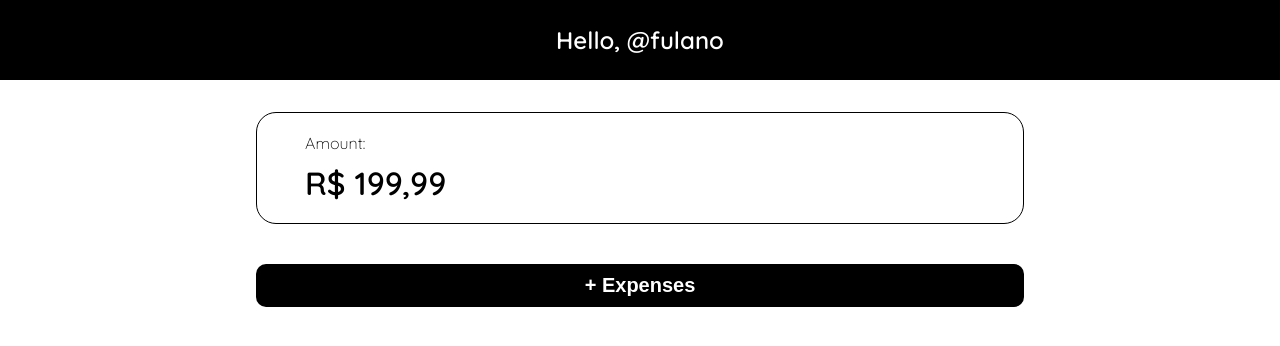
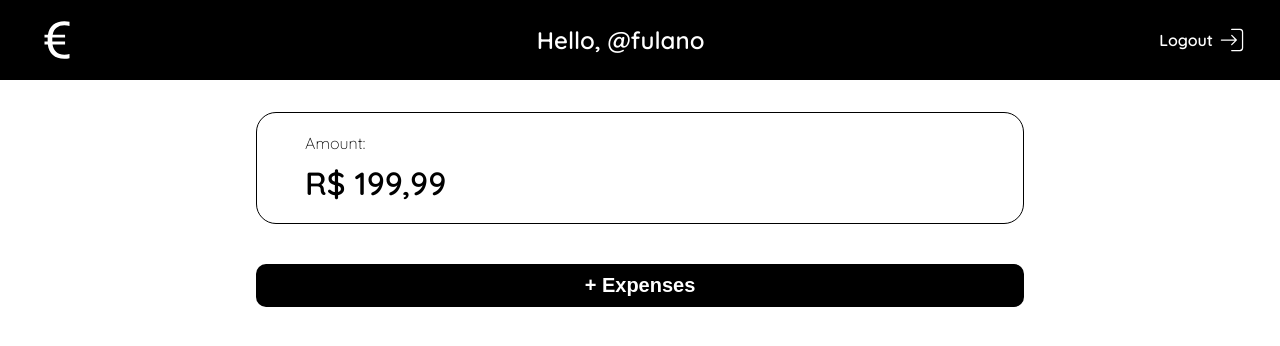
Before and after one commit to annakarlasganderla/avtWallet-webapp, a React (Vite) app: page / in a window 1280 px wide. Both pictures are taken after a click on the button "Login". Shown: the top 346 px of the page. Built offline with nearby package versions, Linux system fonts and the light colour scheme.

Commit message:
add ajustes na header do expenses

```diff
--- a/src/pages/expenses/list/expenseList.module.scss
+++ b/src/pages/expenses/list/expenseList.module.scss
@@ -4,9 +4,31 @@
     color: white;
     height: 80px;
     display: flex;
-    flex-direction: column;
-    justify-content: center;
+    flex-direction: row;
+    justify-content: start;
     align-items: center;
+
+}
+
+.subheader {
+    width: 100%;
+    display: flex;
+    justify-content: space-between;
+    align-items: center;
+    margin: 0 2rem;
+
+    .icon, p {
+        display: none;
+    }
+
+    .logout {
+        cursor: pointer;
+        transition: all ease .2s;
+    }
+
+    .logout:hover {
+        opacity: .5;
+    }
 }
 
 .amount_container {
@@ -71,6 +93,37 @@
 }
 
 @media(min-width:767px) {
+
+
+    .subheader {
+        width: 100%;
+        display: flex;
+        justify-content: space-between;
+        align-items: center;
+        margin: 0 2rem;
+
+        .icon, p {
+            display: block;
+        }
+
+        .logout {
+            display: flex;
+            gap: 5px;
+            align-items: center;
+            cursor: pointer;
+            transition: all ease .2s;
+
+            p {
+                font-weight: bold;
+
+            }
+        }
+
+        .logout:hover {
+            opacity: .5;
+        }
+    }
+
     .amount {
         margin-top: 2rem;
         border: 1px solid #000;
--- a/src/pages/expenses/list/index.tsx
+++ b/src/pages/expenses/list/index.tsx
@@ -4,6 +4,10 @@ import { AiOutlineRight } from 'react-icons/ai';
 import { ExpensiveState, IExpensive, ILogin, LoginState } from '../../../redux/redux.types';
 import { shallowEqual, useSelector } from 'react-redux';
 import { useNavigate } from 'react-router';
+import accountIcon from '../../../assets/account.svg';
+import { BsCurrencyEuro } from 'react-icons/bs';
+import {CiLogin} from 'react-icons/ci'
+
 
 export const Expense = () => {
 
@@ -19,7 +23,17 @@ export const Expense = () => {
     return (
         <>
             <header className={styles.header}>
-                <h2>Hello, @fulano</h2>
+                <div className={styles.subheader}>
+                    <BsCurrencyEuro className={styles.icon} color='white' size={50} />
+                    <h2>Hello, @fulano</h2>
+
+                    <div className={styles.logout}>
+                        <p>Logout</p>
+                        <CiLogin className={styles.iconLogout} color='white' size={30} />
+                    </div>
+
+                </div>
+
             </header>
 
             <main>
@@ -37,7 +51,7 @@ export const Expense = () => {
                             <h3>{item.name}</h3>
 
                             <div>
-                                <h3>{item.value.toLocaleString('pt-br', { style: 'currency', currency: 'BRL' })}</h3>
+                                <h3>{item?.value?.toLocaleString('pt-br', { style: 'currency', currency: 'BRL' })}</h3>
                                 <AiOutlineRight />
                             </div>
 
--- a/src/pages/login/login.module.scss
+++ b/src/pages/login/login.module.scss
@@ -82,7 +82,7 @@ strong {
 
     .input_area {
         width: 30%;
-        border: 1px solid #c2c2c2;
+        border: 2px solid #c2c2c2;
         border-radius: 50px;
     }
 
--- a/src/pages/register/register.module.scss
+++ b/src/pages/register/register.module.scss
@@ -85,7 +85,7 @@ strong {
 
     .input_area {
         width: 30%;
-        border: 1px solid #c2c2c2;
+        border: 2px solid #c2c2c2;
         border-radius: 50px;
     }
 
```
